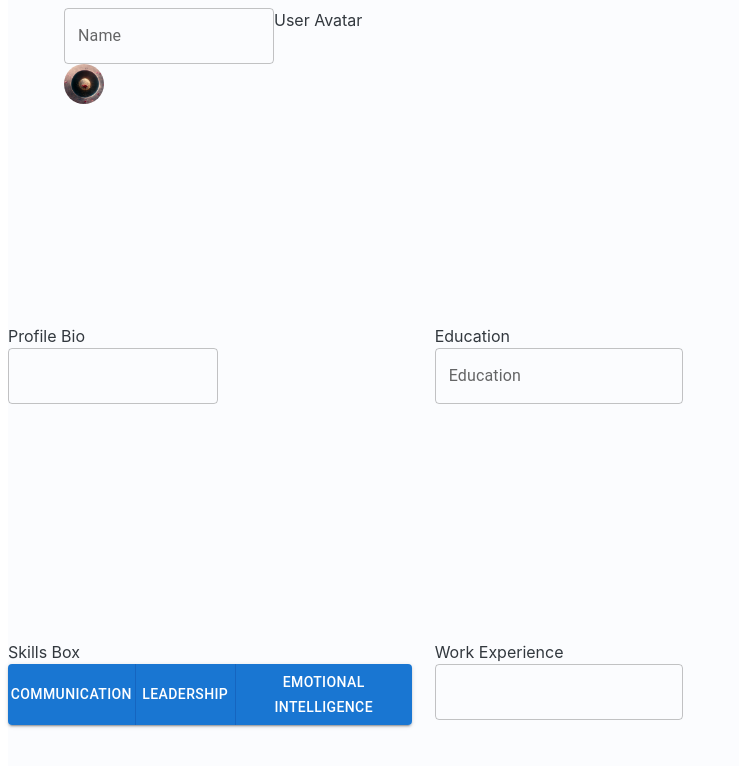
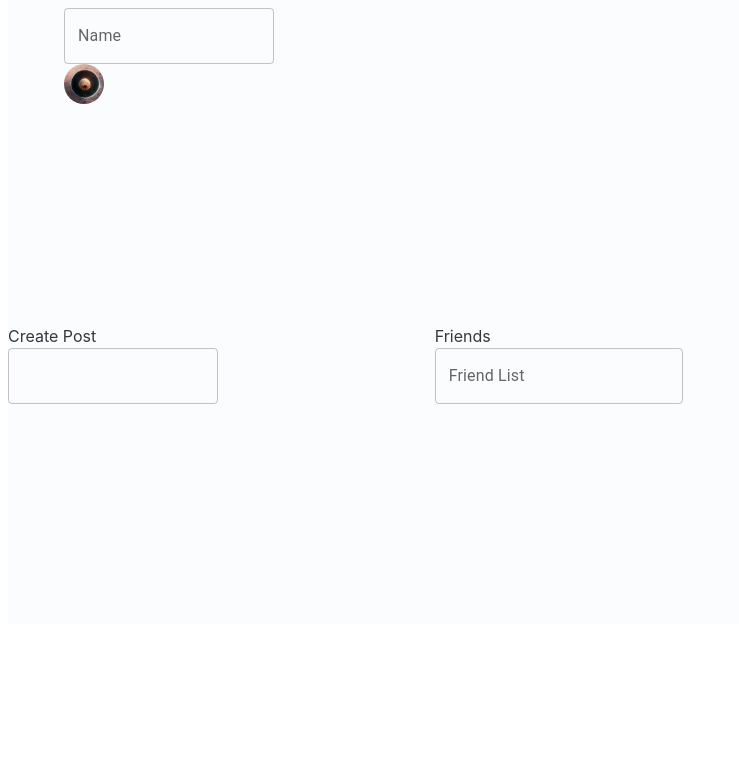
Before and after one commit to sonam-git/MEARN_Alumni_Book, a React (Create React App) app in the folder client/: page /Profile in a window 1280 px wide. Shown: the top 766 px of the page, without its empty margins (0-739 px from the left). Built offline with nearby package versions, Linux system fonts and the light colour scheme.

Commit message:
deleting excessive fields, working on only the profile to display image, name and date

```diff
--- a/client/src/components/Profile.js
+++ b/client/src/components/Profile.js
@@ -37,7 +37,6 @@ export function Profile() {
                 multiline
                 maxRows={4}
               />
-              User Avatar
               <Avatar
                 item
                 xs={8}
@@ -62,7 +61,7 @@ export function Profile() {
               },
             }}
           >
-            <Typography sx={{ flex: 1 }}>Profile Bio</Typography>
+            <Typography sx={{ flex: 1 }}>Create Post</Typography>
 
             <TextField
               item
@@ -75,46 +74,12 @@ export function Profile() {
         </Grid>
         {/* education right box of layout */}
         <Grid item xs={8}>
-          <Box>Education</Box>
-          <TextField id="outlined-basic" label="Education" variant="outlined" />
-        </Grid>
-        {/* skills box  left of second row */}
-        <Grid item xs={4}>
-          <Box
-            sx={{
-              width: 300,
-              height: 300,
-              backgroundColor: "primary.dark",
-              "&:hover": {
-                backgroundColor: "primary.main",
-                opacity: [0.9, 0.8, 0.7],
-              },
-            }}
-          >
-            <Typography sx={{ flex: 1 }}>Skills Box</Typography>
-            <ButtonGroup variant="contained" aria-label="outlined button group">
-              <Button>Communication</Button>
-              <Button>Leadership</Button>
-              <Button>Emotional Intelligence</Button>
-            </ButtonGroup>
-          </Box>
-        </Grid>
-        {/* right box on second row */}
-        <Grid item xs={8}>
-          <Box
-            sx={{
-              width: 300,
-              height: 300,
-              backgroundColor: "primary.dark",
-              "&:hover": {
-                backgroundColor: "primary.main",
-                opacity: [0.9, 0.8, 0.7],
-              },
-            }}
-          >
-            <Typography sx={{ flex: 1 }}>Work Experience</Typography>
-            <TextField id="outlined-basic" variant="outlined" />
-          </Box>
+          <Box>Friends</Box>
+          <TextField
+            id="outlined-basic"
+            label="Friend List"
+            variant="outlined"
+          />
         </Grid>
       </Grid>
     </Sheet>
```
Also changed, not shown: client/src/pages/Profile.js (deleted).
